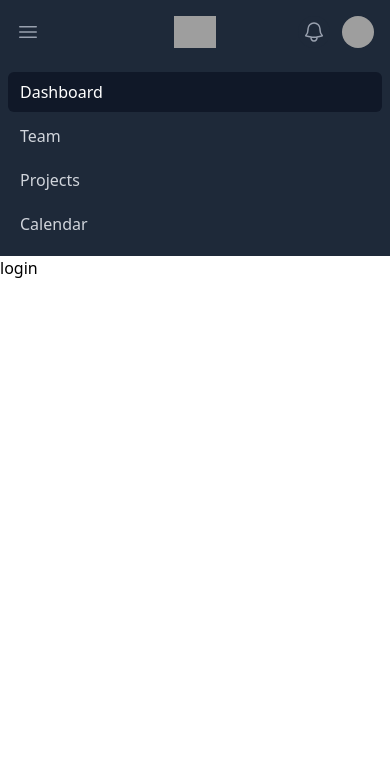
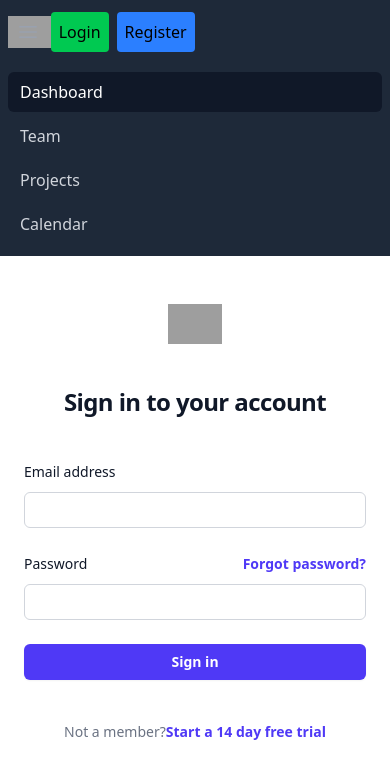
Before and after one commit to megha-singh23/E-Commerce, a React (Vite) app: page /login in a window 390 px wide. Shown: the top 778 px of the page. Built offline with nearby package versions, Linux system fonts and the light colour scheme; grey boxes are pictures that could not be loaded.

Commit message:
add some files

```diff
--- a/src/Components/Banner.jsx
+++ b/src/Components/Banner.jsx
@@ -15,9 +15,9 @@ const Banner = () => {
   >
     <div className="max-w-xl text-center ltr:sm:text-left rtl:sm:text-right">
       <h1 className="text-3xl font-extrabold sm:text-5xl">
-        Let us find your
+        Let Shopping with us
 
-        <strong className="block font-extrabold text-rose-700"> Forever Home. </strong>
+        <strong className="block font-extrabold text-rose-700"> Forever Available. </strong>
       </h1>
 
       <p className="mt-4 max-w-lg sm:text-xl/relaxed">
--- a/src/Components/login.jsx
+++ b/src/Components/login.jsx
@@ -2,7 +2,89 @@ import React from 'react'
 
 const login = () => {
   return (
-    <div>login</div>
+    <div>
+      <>
+  <div className="flex min-h-full flex-col justify-center px-6 py-12 lg:px-8">
+    <div className="sm:mx-auto sm:w-full sm:max-w-sm">
+      <img
+        className="mx-auto h-10 w-auto"
+        src="https://tailwindcss.com/plus-assets/img/logos/mark.svg?color=indigo&shade=600"
+        alt="Your Company"
+      />
+      <h2 className="mt-10 text-center text-2xl/9 font-bold tracking-tight text-gray-900">
+        Sign in to your account
+      </h2>
+    </div>
+    <div className="mt-10 sm:mx-auto sm:w-full sm:max-w-sm">
+      <form className="space-y-6" action="#" method="POST">
+        <div>
+          <label
+            htmlFor="email"
+            className="block text-sm/6 font-medium text-gray-900"
+          >
+            Email address
+          </label>
+          <div className="mt-2">
+            <input
+              type="email"
+              name="email"
+              id="email"
+              autoComplete="email"
+              required=""
+              className="block w-full rounded-md bg-white px-3 py-1.5 text-base text-gray-900 outline-1 -outline-offset-1 outline-gray-300 placeholder:text-gray-400 focus:outline-2 focus:-outline-offset-2 focus:outline-indigo-600 sm:text-sm/6"
+            />
+          </div>
+        </div>
+        <div>
+          <div className="flex items-center justify-between">
+            <label
+              htmlFor="password"
+              className="block text-sm/6 font-medium text-gray-900"
+            >
+              Password
+            </label>
+            <div className="text-sm">
+              <a
+                href="#"
+                className="font-semibold text-indigo-600 hover:text-indigo-500"
+              >
+                Forgot password?
+              </a>
+            </div>
+          </div>
+          <div className="mt-2">
+            <input
+              type="password"
+              name="password"
+              id="password"
+              autoComplete="current-password"
+              required=""
+              className="block w-full rounded-md bg-white px-3 py-1.5 text-base text-gray-900 outline-1 -outline-offset-1 outline-gray-300 placeholder:text-gray-400 focus:outline-2 focus:-outline-offset-2 focus:outline-indigo-600 sm:text-sm/6"
+            />
+          </div>
+        </div>
+        <div>
+          <button
+            type="submit"
+            className="flex w-full justify-center rounded-md bg-indigo-600 px-3 py-1.5 text-sm/6 font-semibold text-white shadow-xs hover:bg-indigo-500 focus-visible:outline-2 focus-visible:outline-offset-2 focus-visible:outline-indigo-600"
+          >
+            Sign in
+          </button>
+        </div>
+      </form>
+      <p className="mt-10 text-center text-sm/6 text-gray-500">
+        Not a member?
+        <a
+          href="#"
+          className="font-semibold text-indigo-600 hover:text-indigo-500"
+        >
+          Start a 14 day free trial
+        </a>
+      </p>
+    </div>
+  </div>
+</>
+    </div>
   )
 }
 
--- a/src/Components/navbar.jsx
+++ b/src/Components/navbar.jsx
@@ -1,6 +1,12 @@
+import { useState } from "react"
 import { Link, NavLink } from "react-router-dom"
 
 const Navbar = () => {
+const[isUserModalOpen,setUserModal]=useState(false);
+    const [isUserLoggedIn]=useState(false);
+    const toggleUserModal=()=>{
+        setUserModal(!isUserModalOpen);
+    }
     return (
         <nav className="bg-gray-800">
             <div className="mx-auto max-w-7xl px-2 sm:px-6 lg:px-8">
@@ -18,7 +24,7 @@ const Navbar = () => {
                             </svg>
                         </button>
                     </div>
-                    <div className="flex flex-1 items-center justify-center sm:items-stretch sm:justify-start">
+                    <div className="flex flex-1 items-between w-full sm:items-stretch sm:justify-between">
                         <div className="flex shrink-0 items-center">
 
                             <Link to={"/"}>
@@ -112,30 +118,18 @@ const Navbar = () => {
 
                             </div>
                         </div>
+                        {
+                            isUserLoggedIn ? <UserOperation
+                            toggleUserModal={toggleUserModal}
+                            isUserModalOpen={isUserModalOpen}
+                            />:
+                            <div className="flex gap-2">
+                            <Link to='/login'><button className="rounded p-2 px-2 bg-green-500 cursor-pointer">Login</button></Link>
+                            <Link to='/register'><button className="rounded p-2 px-2 bg-blue-500 cursor-pointer">Register</button></Link>
+                           </div>
+                        }
                     </div>
-                    <div className="absolute inset-y-0 right-0 flex items-center pr-2 sm:static sm:inset-auto sm:ml-6 sm:pr-0">
-                        <button type="button" className="relative rounded-full bg-gray-800 p-1 text-gray-400 hover:text-white focus:ring-2 focus:ring-white focus:ring-offset-2 focus:ring-offset-gray-800 focus:outline-hidden">
-                            <span className="absolute -inset-1.5"></span>
-                            <span className="sr-only">View notifications</span>
-                            <svg className="size-6" fill="none" viewBox="0 0 24 24" strokeWidth="1.5" stroke="currentColor" aria-hidden="true" data-slot="icon">
-                                <path strokeLinecap="round" strokeLinejoin="round" d="M14.857 17.082a23.848 23.848 0 0 0 5.454-1.31A8.967 8.967 0 0 1 18 9.75V9A6 6 0 0 0 6 9v.75a8.967 8.967 0 0 1-2.312 6.022c1.733.64 3.56 1.085 5.455 1.31m5.714 0a24.255 24.255 0 0 1-5.714 0m5.714 0a3 3 0 1 1-5.714 0" />
-                            </svg>
-                        </button>
-                        <div className="relative ml-3">
-                            <div>
-                                <button type="button" className="relative flex rounded-full bg-gray-800 text-sm focus:ring-2 focus:ring-white focus:ring-offset-2 focus:ring-offset-gray-800 focus:outline-hidden" id="user-menu-button" aria-expanded="false" aria-haspopup="true">
-                                    <span className="absolute -inset-1.5"></span>
-                                    <span className="sr-only">Open user menu</span>
-                                    <img className="size-8 rounded-full" src="https://images.unsplash.com/photo-1472099645785-5658abf4ff4e?ixlib=rb-1.2.1&ixid=eyJhcHBfaWQiOjEyMDd9&auto=format&fit=facearea&facepad=2&w=256&h=256&q=80" alt="" />
-                                </button>
-                            </div>
-                            <div className="hidden absolute right-0 z-10 mt-2 w-48 origin-top-right rounded-md bg-white py-1 ring-1 shadow-lg ring-black/5 focus:outline-hidden" role="menu" aria-orientation="vertical" aria-labelledby="user-menu-button" tabIndex="-1">
-                                <NavLink to="/" className="block px-4 py-2 text-sm text-gray-700" role="menuitem" tabIndex="-1" id="user-menu-item-0">Your Profile</NavLink>
-                                <NavLink to="/" className="block px-4 py-2 text-sm text-gray-700" role="menuitem" tabIndex="-1" id="user-menu-item-1">Settings</NavLink>
-                                <NavLink to="/" className="block px-4 py-2 text-sm text-gray-700" role="menuitem" tabIndex="-1" id="user-menu-item-2">Sign out</NavLink>
-                            </div>
-                        </div>
-                    </div>
+
                 </div>
             </div>
             <div className="sm:hidden" id="mobile-menu">
@@ -152,3 +146,36 @@ const Navbar = () => {
 }
 
 export default Navbar
+
+const UserOperation=({toggleUserModal,isUserModalOpen})=>{
+    return(
+        <div className="absolute inset-y-0 right-0 flex items-center pr-2 sm:static sm:inset-auto sm:ml-6 sm:pr-0">
+                        <button type="button" className="relative rounded-full bg-gray-800 p-1 text-gray-400 hover:text-white focus:ring-2 focus:ring-white focus:ring-offset-2 focus:ring-offset-gray-800 focus:outline-hidden">
+                            <span className="absolute -inset-1.5"></span>
+                            <span className="sr-only">View notifications</span>
+                            <svg className="size-6" fill="none" viewBox="0 0 24 24" strokeWidth="1.5" stroke="currentColor" aria-hidden="true" data-slot="icon">
+                                <path strokeLinecap="round" strokeLinejoin="round" d="M14.857 17.082a23.848 23.848 0 0 0 5.454-1.31A8.967 8.967 0 0 1 18 9.75V9A6 6 0 0 0 6 9v.75a8.967 8.967 0 0 1-2.312 6.022c1.733.64 3.56 1.085 5.455 1.31m5.714 0a24.255 24.255 0 0 1-5.714 0m5.714 0a3 3 0 1 1-5.714 0" />
+                            </svg>
+                        </button>
+                        <div className="relative ml-3">
+                            <div>
+                                <button type="button"
+                                onClick={toggleUserModal}
+                                className="relative flex rounded-full bg-gray-800 text-sm focus:ring-2 focus:ring-white focus:ring-offset-2 focus:ring-offset-gray-800 focus:outline-hidden" id="user-menu-button" aria-expanded="false" aria-haspopup="true">
+                                    <span className="absolute -inset-1.5"></span>
+                                    <span className="sr-only">Open user menu</span>
+                                    <img className="size-8 rounded-full" src="https://images.unsplash.com/photo-1472099645785-5658abf4ff4e?ixlib=rb-1.2.1&ixid=eyJhcHBfaWQiOjEyMDd9&auto=format&fit=facearea&facepad=2&w=256&h=256&q=80" alt="" />
+                                </button>
+                            </div>
+                            {
+                                isUserModalOpen && <div className=" absolute right-0 z-10 mt-2 w-48 origin-top-right rounded-md bg-white py-1 ring-1 shadow-lg ring-black/5 focus:outline-hidden" role="menu" aria-orientation="vertical" aria-labelledby="user-menu-button" tabIndex="-1">
+                                <NavLink to="/" className="block px-4 py-2 text-sm text-gray-700" role="menuitem" tabIndex="-1" id="user-menu-item-0">Your Profile</NavLink>
+                                <NavLink to="/" className="block px-4 py-2 text-sm text-gray-700" role="menuitem" tabIndex="-1" id="user-menu-item-1">Settings</NavLink>
+                                <NavLink to="/" className="block px-4 py-2 text-sm text-gray-700" role="menuitem" tabIndex="-1" id="user-menu-item-2">Sign out</NavLink>
+                            </div>
+                            }
+
+                        </div>
+                    </div>
+    )
+}
--- a/src/Location.jsx
+++ b/src/Location.jsx
@@ -6,7 +6,7 @@ import Footer from './Components/footer'
 const Location = () => {
   return (
     <>
-    {/* <Banner/> */}
+    <Banner/>
     <Product/>
     <Footer/>
     </>
```
Also changed, not shown: src/Components/Product.jsx (+23 -4 lines).
